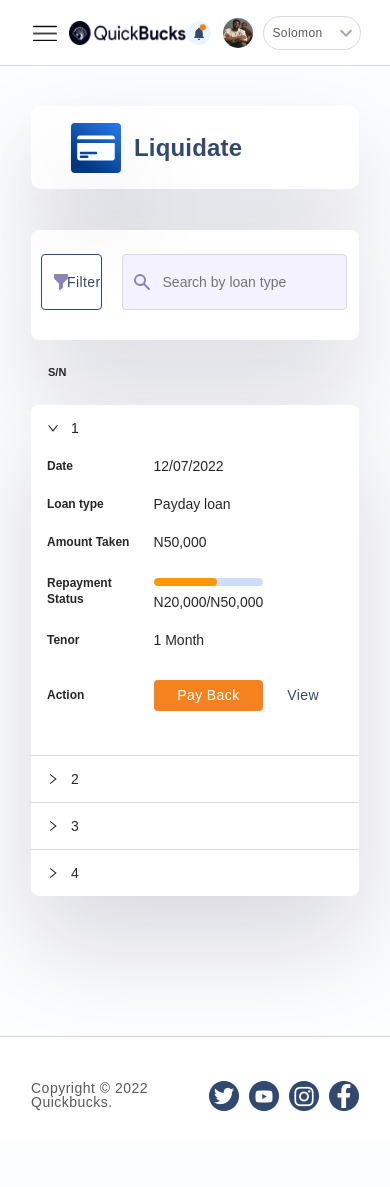
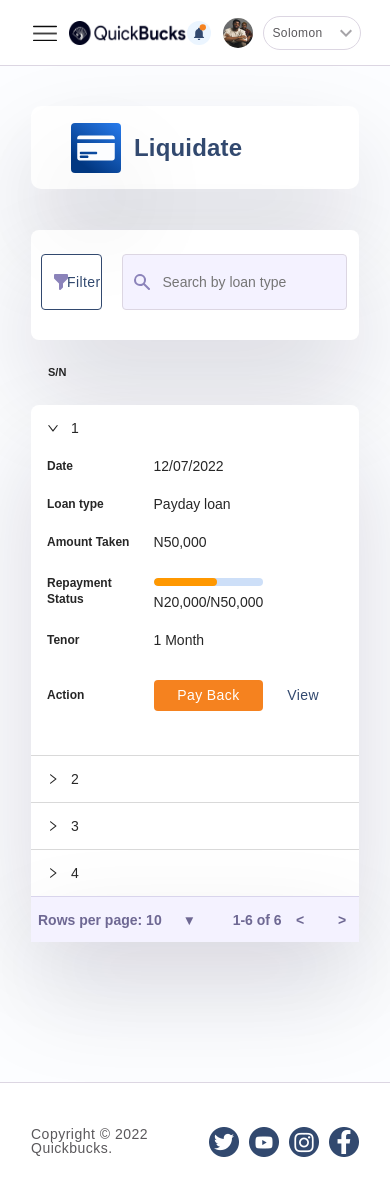
Before and after one commit to G-Joe/quickbucks-frontend, a React (Create React App) app: page /dashboard/liquidate in a window 390 px wide. Before the commit the page ends 1141 px from the top, so only its background shows below. Built offline with nearby package versions, Linux system fonts and the light colour scheme; a web font is replaced by a local one.

Commit message:
fixed liquidate table, mobile footer

```diff
--- a/src/pages/Dashboard/Liquidate/mobile-tab.tsx
+++ b/src/pages/Dashboard/Liquidate/mobile-tab.tsx
@@ -233,6 +233,8 @@ const Text = () => {
 
 
 const mobileTab = () => (
+  <>
+  <div>
   <Collapse bordered={false} defaultActiveKey={['1']}>
     <Panel header="1" key="1">
       <Text/>
@@ -247,5 +249,19 @@ const mobileTab = () => (
     <Text/>
     </Panel>
   </Collapse>
+  </div>
+  <div>
+    <table className="liquidate-tab-footer">
+    <tr className="head">
+            <td></td>
+            <td></td>
+            <td>Rows per page: 10 <span style={{paddingLeft:20,}}>&#9662;</span></td>
+            <td>1-6 of 6</td>
+            <td> <span style={{paddingRight:30,}}>&lt;</span><span>	&gt; </span></td>
+
+        </tr>
+    </table>
+  </div>
+  </>
 );
 export default mobileTab;
--- a/src/pages/Dashboard/Liquidate/table.scss
+++ b/src/pages/Dashboard/Liquidate/table.scss
@@ -180,7 +180,7 @@
   .ant-collapse-borderless{
     background-color: #ffffff;
     box-shadow: 0px 48px 100px rgba(17, 12, 46, 0.15);
-    border-radius: 8px;
+    border-radius: 8px 8px 0px 0px;
   }
 
 .ant-collapse-header-text{
@@ -193,4 +193,22 @@
   width:100%;
 
 }
+.liquidate-tab-footer{
+width:100%;
+border-top: 1px solid #d9d5ec;
+box-shadow: 0px 48px 100px rgba(17, 12, 46, 0.15);
+.head {
+  background-color: #f4f2ff;
+  height: 45px;
+  font-weight: 600;
+  color: #6e6893;
+
+td{
+  padding-left:2px;
 }
+
+}
+}
+
+
+}
```
